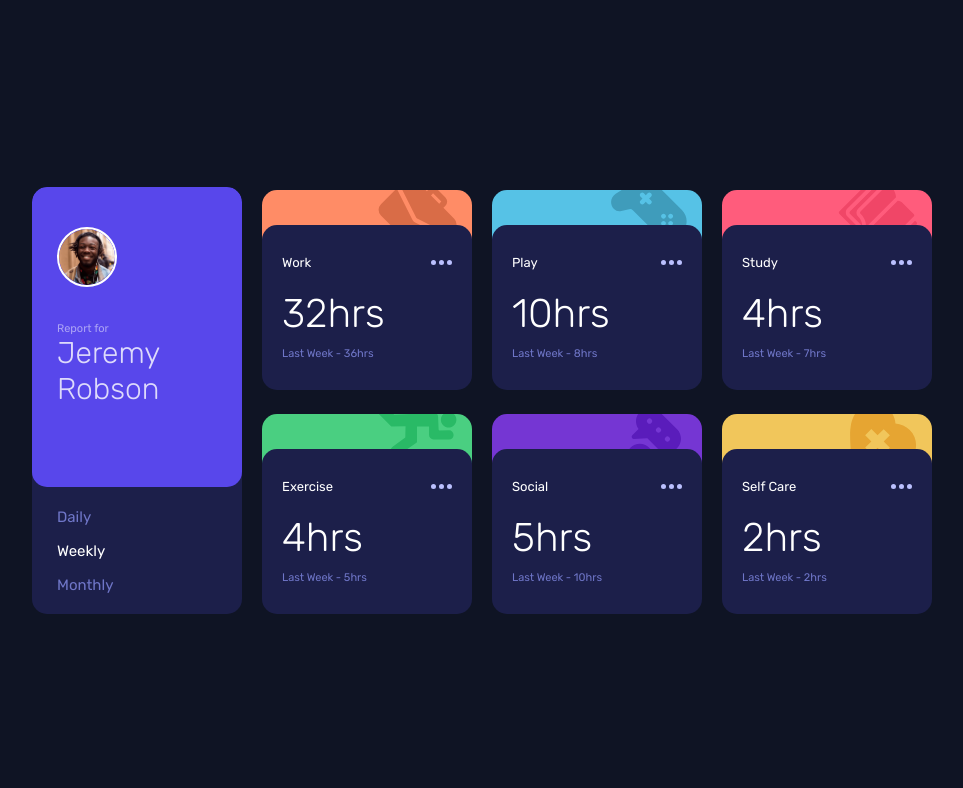
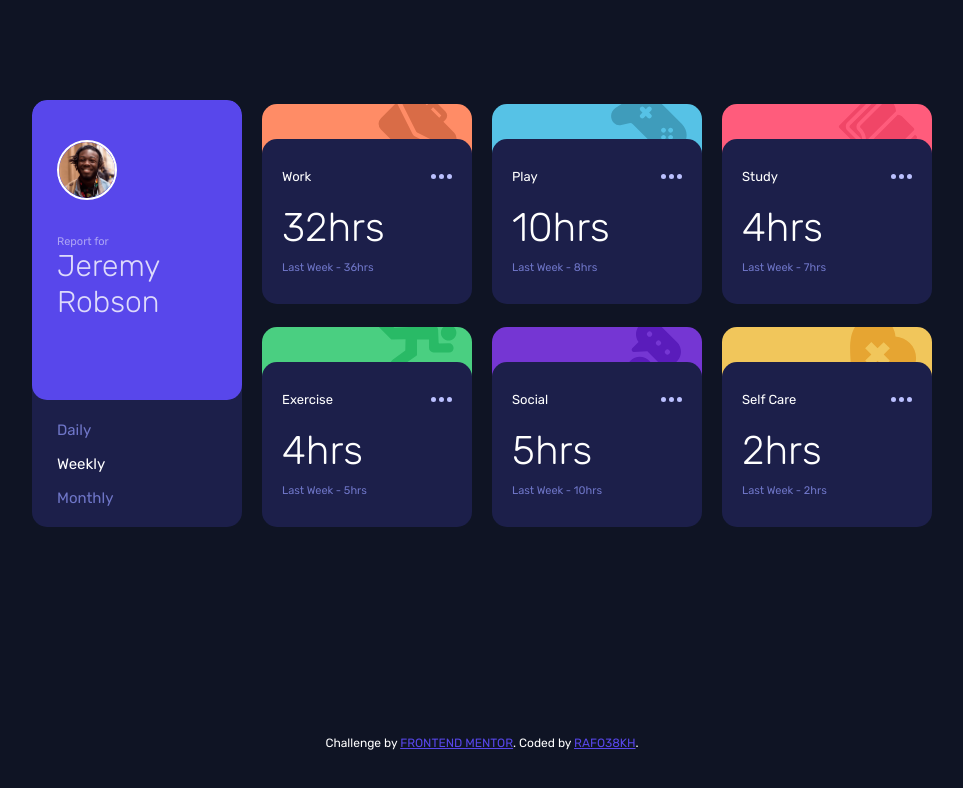
Before and after one commit to rafo38kh/time-tracking-dashboard, a website: page index.html in a window 1280 px wide. Shown: the whole page, without its empty margins (158-1121 px from the left). Drawn offline with Linux system fonts and the light colour scheme; files whose address does not match are found by name.

Commit message:
final project

```diff
--- a/index.html
+++ b/index.html
@@ -69,7 +69,7 @@
           </div>
         </div>
 
-        <div class="content__card content__card--play">
+        <div class="content__card content__card--play" aria-hidden="true">
           <div class="content__title-wrapper">
             <p class="content__title"></p>
             <svg width="21" height="5" xmlns="http://www.w3.org/2000/svg">
@@ -150,5 +150,21 @@
         </div>
       </div>
     </main>
+
+    <footer class="attribution">
+      Challenge by
+      <a
+        class="attribution__link"
+        href="https://www.frontendmentor.io?ref=challenge"
+        target="_blank"
+        >Frontend Mentor</a
+      >. Coded by
+      <a
+        class="attribution__link"
+        href="https://github.com/rafo38kh"
+        target="_blank"
+        >rafo38kh</a
+      >.
+    </footer>
   </body>
 </html>
--- a/scss/_base.scss
+++ b/scss/_base.scss
@@ -37,6 +37,6 @@ body {
   display: grid;
   grid-template-rows: 1fr auto;
   justify-items: center;
-  align-items: center;
+  // align-items: center;
   width: 100%;
 }
--- a/scss/_component.scss
+++ b/scss/_component.scss
@@ -2,6 +2,7 @@
   margin: 10rem 0;
   display: grid;
   align-items: center;
+  justify-content: center;
   grid-gap: 6rem 2rem;
   &__user-block {
     background-color: $color--darkBlue;
@@ -258,3 +259,22 @@
     }
   }
 }
+
+.attribution {
+  width: 100%;
+  font-size: clamp(1rem, 1vw, 1.2rem);
+  text-align: center;
+  margin-bottom: 5rem;
+
+  &__link:link,
+  &__link:visited {
+    text-transform: uppercase;
+    color: $color--primary;
+    transition: all 0.2s;
+  }
+
+  &__link:hover,
+  &__link:active {
+    color: $color--pale;
+  }
+}
```
Also changed, not shown: README.md, css/style.css, design/active-states.jpg (deleted), design/desktop-design.jpg (deleted), design/desktop-preview.jpg (deleted), design/mobile-design.jpg (deleted), images/screenshot.png (added).
